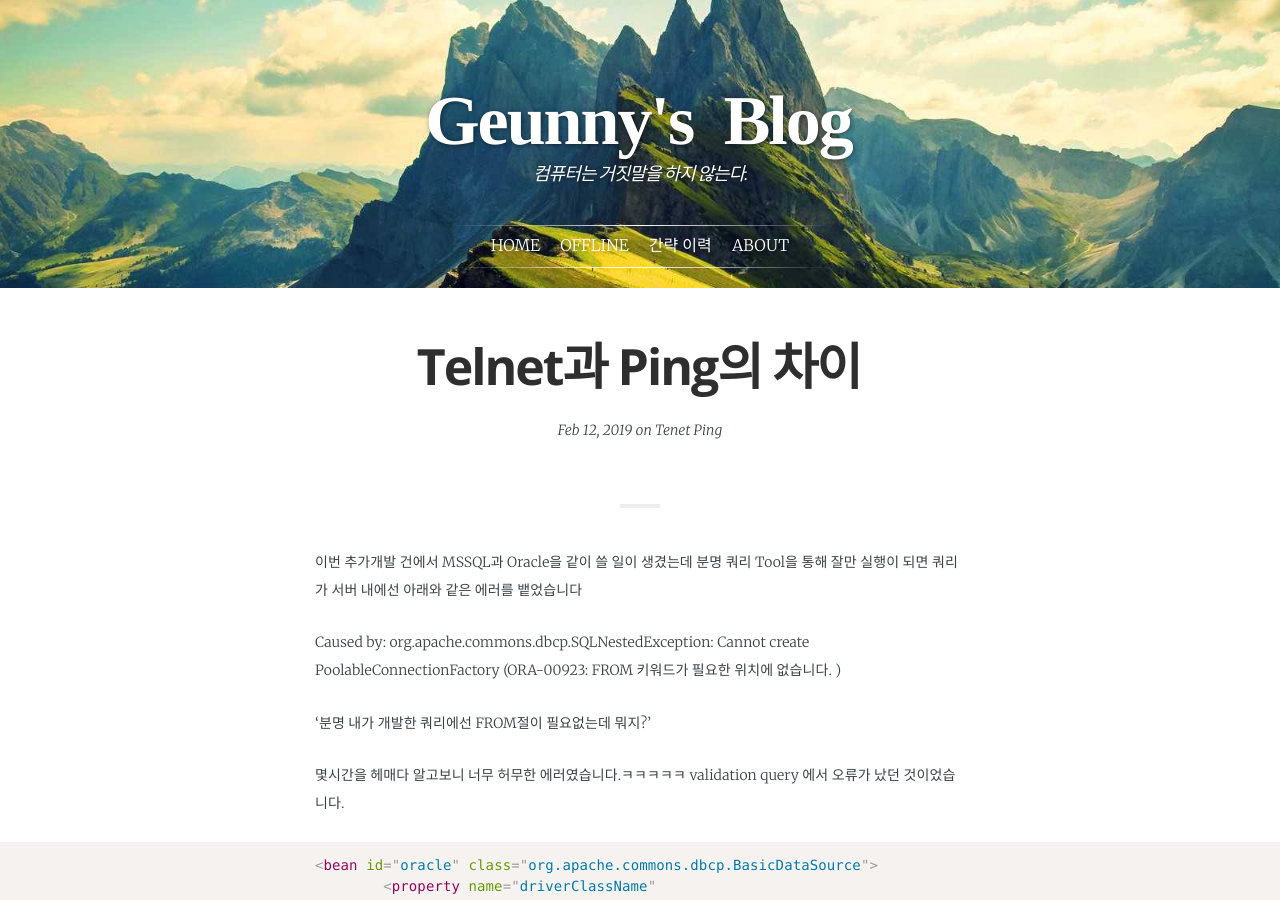
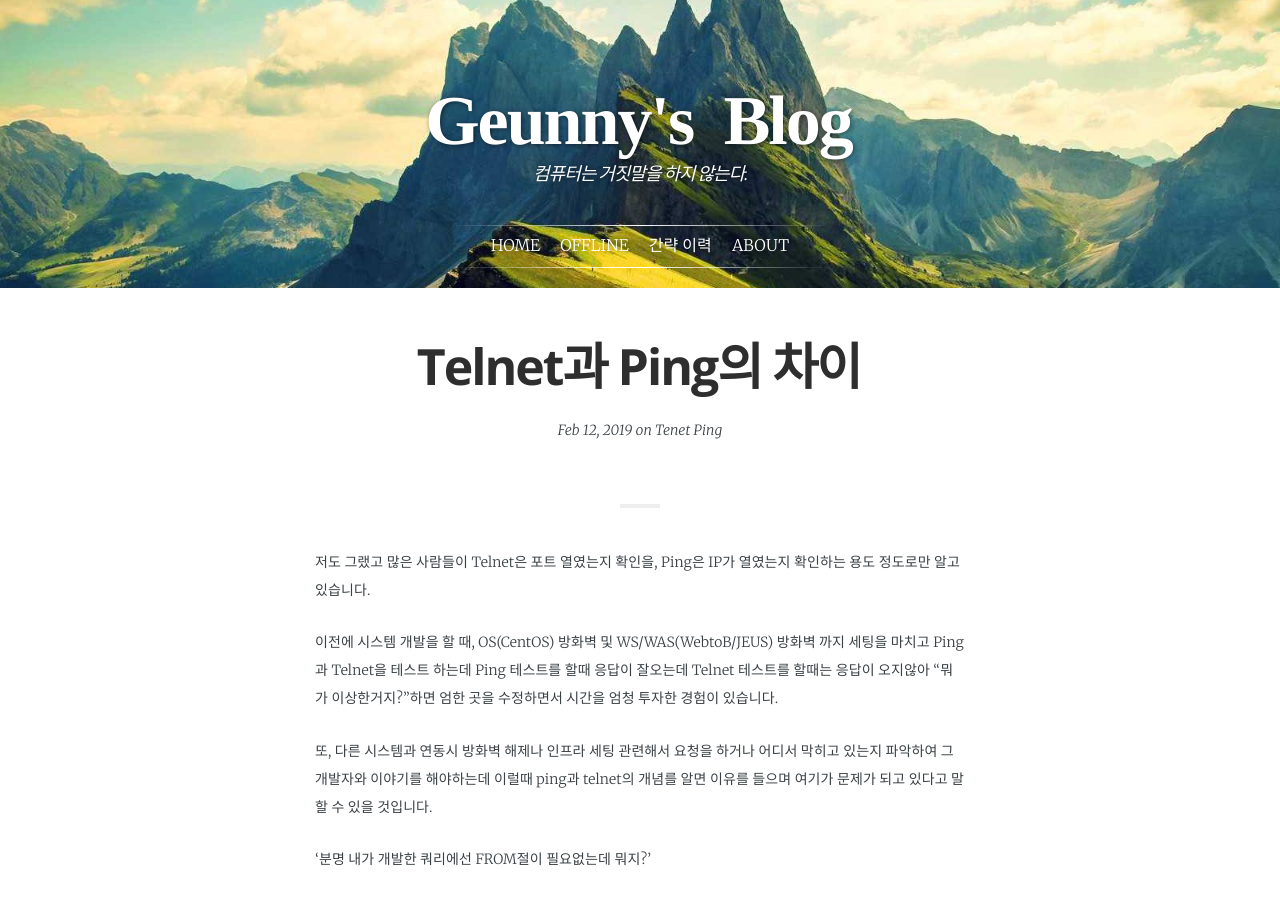
Before and after one commit to jwillmer/jekyllDecent, a Jekyll site: the page built from _posts/2019-02-12-telnet-ping-difference.md, in a window 1280 px wide and 900 px high. Built offline with Jekyll 4.4.1, drawn with Linux system fonts in a browser that asks for light colours; some web fonts are replaced.

Commit message:
Update 2019-02-12-telnet-ping-difference.md

```diff
--- a/_posts/2019-02-12-telnet-ping-difference.md
+++ b/_posts/2019-02-12-telnet-ping-difference.md
@@ -13,11 +13,22 @@ language:          KO
 comments:          true
 math:		   false
 ---
-이번 추가개발 건에서 MSSQL과 Oracle을 같이 쓸 일이 생겼는데
-분명 쿼리 Tool을 통해 잘만 실행이 되면 쿼리가 서버 내에선 아래와 같은 에러를 뱉었습니다
 
-Caused by: org.apache.commons.dbcp.SQLNestedException: Cannot create PoolableConnectionFactory (ORA-00923: FROM 키워드가 필요한 위치에 없습니다.
-)
+저도 그랬고 많은 사람들이
+Telnet은 포트 열였는지 확인을,
+Ping은 IP가 열였는지 확인하는 용도 정도로만 알고 있습니다.
+
+이전에 시스템 개발을 할 때,
+OS(CentOS) 방화벽 및 WS/WAS(WebtoB/JEUS) 방화벽 까지 세팅을 마치고
+Ping과 Telnet을 테스트 하는데
+Ping 테스트를 할때 응답이 잘오는데 Telnet 테스트를 할때는 응답이 오지않아
+"뭐가 이상한거지?"하면 엄한 곳을 수정하면서 시간을 엄청 투자한 경험이 있습니다.
+
+또, 다른 시스템과 연동시 방화벽 해제나 인프라 세팅 관련해서
+요청을 하거나 어디서 막히고 있는지 파악하여 그 개발자와 이야기를 해야하는데
+이럴때 ping과 telnet의 개념를 알면 이유를 들으며 여기가 문제가 되고 있다고 말할 수 있을 것입니다.
+
+
 
 '분명 내가 개발한 쿼리에선 FROM절이 필요없는데 뭐지?'
 
```
